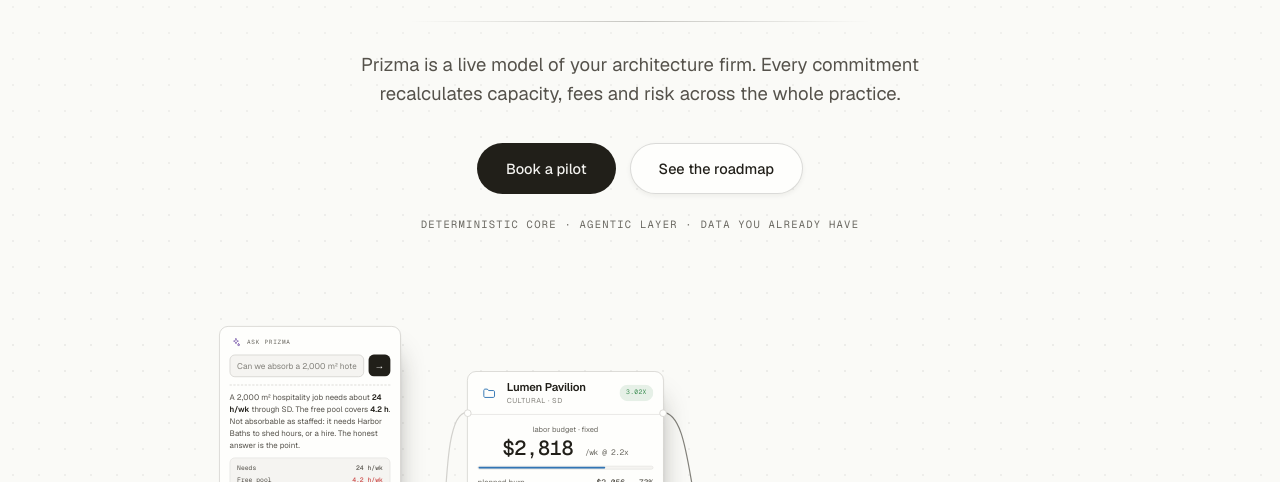
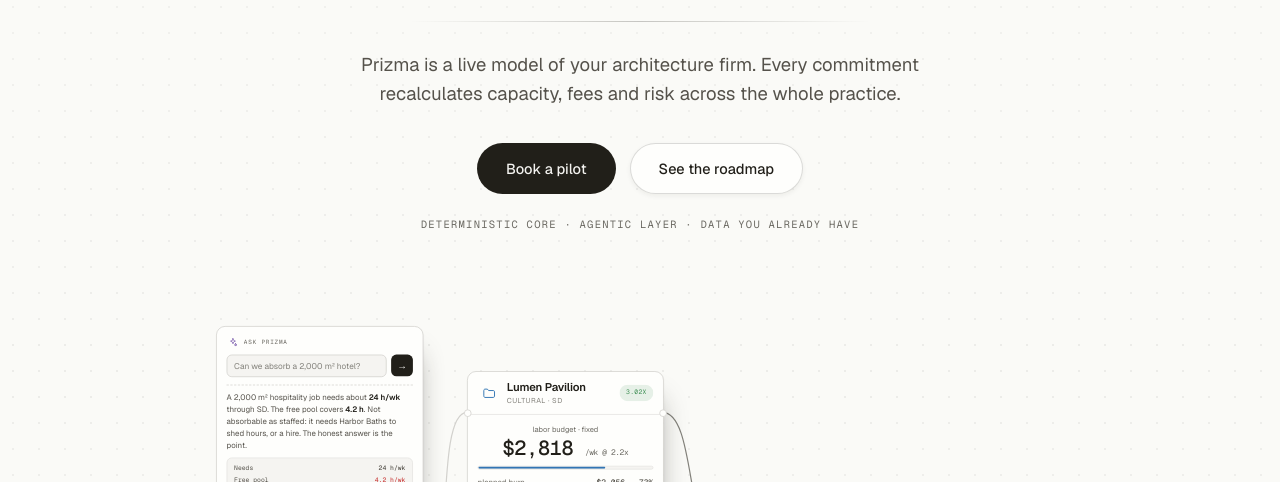
Before and after one commit to EmptyFluffy/heyprizma, a plain HTML site: page index.html in a window 1280 px wide. Both pictures are taken after a click on the button "Ask". Shown: the part 318-800 px from the top of the page. Drawn offline with nearby package versions, Linux system fonts and the light colour scheme.

Commit message:
sticky aligned with the staff card; its answers compute from the live model

```diff
--- a/index.html
+++ b/index.html
@@ -693,7 +693,7 @@
 @keyframes pz-tick{ 30%{ color:var(--blue); } }
 
 /* ============ THE AI STICKY ============ */
-.pz-sticky{ position:absolute; z-index:5; text-align:left; width:242px; cursor:grab;
+.pz-sticky{ position:absolute; z-index:5; text-align:left; width:276px; cursor:grab;
   background:var(--surface); border:1px solid var(--line-2); border-radius:var(--r-node);
   box-shadow:1px 1px 2px oklch(24% 0.012 90 / .034), 16px 16px 34px -24px oklch(24% 0.012 90 / .425);
   padding:12px 13px 13px;
@@ -1321,7 +1321,7 @@
           </div>
 
           <!-- THE AI STICKY · prompt the model from the canvas -->
-          <div class="pz-sticky" id="sticky" style="left:60px; top:28px;" data-anim="3">
+          <div class="pz-sticky" id="sticky" style="left:56px; top:28px;" data-anim="3">
             <div class="pz-sticky-head">
               <span class="pz-sticky-mark" aria-hidden="true"><svg viewBox="0 0 24 24" fill="none" stroke="currentColor" stroke-width="1.7" stroke-linecap="round" stroke-linejoin="round"><path d="M12 3l1.8 4.6L18 9.4l-4.2 1.8L12 16l-1.8-4.8L6 9.4l4.2-1.8Z"/><path d="M18.5 15.5l.9 2.1 2.1.9-2.1.9-.9 2.1-.9-2.1-2.1-.9 2.1-.9Z"/></svg></span>
               <span>Ask Prizma</span>
@@ -1880,44 +1880,75 @@
   // the pointer demo replaced the old idle breath; stopIdle stays as a no-op the sliders may call
   function stopIdle(){}
 
-  // ---- the AI sticky: scripted proposals, draft or apply ----
+  // ---- the AI sticky: scripted plans, live numbers ----
+  // The plans are fixed (that is the script); every figure in them is computed
+  // from the model at ask time, so the answers stay true after the visitor
+  // drags a slider or applies a change. Same engine, same arithmetic.
+  const pct = (p) => Math.round(burnOf(p) / (p.revenue / p.target) * 100);
+  function planRebalance(){
+    // move up to 4 h of Nora from Harbor into Lumen's room, park up to 2.7 h of DD scope
+    const move = Math.min(4, M.harbor.hours.mara, Math.max(0, 20 - M.lumen.hours.mara));
+    const park = Math.min(2.7, M.harbor.hours.mara - move);
+    const hAfter = { ...M.harbor, hours: { ...M.harbor.hours, mara: M.harbor.hours.mara - move - park } };
+    const lAfter = { ...M.lumen, hours: { ...M.lumen.hours, mara: M.lumen.hours.mara + move } };
+    const before = M.lumen.hours.mara + M.harbor.hours.mara;
+    return { move, park, h0: pct(M.harbor), h1: pct(hAfter), l0: pct(M.lumen), l1: pct(lAfter),
+             w0: before, w1: before - park };
+  }
+  const freePool = () => Math.max(0, M.cap - M.lumen.hours.mara - M.harbor.hours.mara) * 0.6;
   const SCEN = {
     harbor: {
       match: /harbor|fix|burn|over|rebalance/i,
-      say: 'Harbor Baths burns <b>200% of its budget</b>. The model finds 4.0 h of Nora\u2019s Harbor time that Lumen can absorb inside its room, and 2.7 h of DD scope that can move to next phase. Burn drops to <b>151%</b>; the rest is a fee conversation.',
+      build(){
+        const p = planRebalance();
+        return {
+          say: 'Harbor Baths burns <b>' + p.h0 + '% of its budget</b>. The model finds ' + p.move.toFixed(1) + ' h of Nora\u2019s Harbor time that Lumen can absorb inside its room, and ' + p.park.toFixed(1) + ' h of DD scope that can move to next phase. Burn drops to <b>' + p.h1 + '%</b>; the rest is a fee conversation.',
           deltas: [
-        ['Harbor \u00b7 burn', '200% \u2192 151%', 'g'],
-        ['Lumen \u00b7 burn', '73% \u2192 86%', ''],
-        ['Nora \u00b7 workload', 'unchanged', ''],
+            ['Harbor \u00b7 burn', p.h0 + '% \u2192 ' + p.h1 + '%', 'g'],
+            ['Lumen \u00b7 burn', p.l0 + '% \u2192 ' + p.l1 + '%', ''],
+            ['Nora \u00b7 workload', p.w0.toFixed(1) + ' \u2192 ' + p.w1.toFixed(1) + ' h', ''],
           ],
           actions: true,
+        };
+      },
     },
     hotel: {
       match: /hotel|absorb|2.?000|take on|new project/i,
-      say: 'A 2,000 m\u00b2 hospitality job needs about <b>24 h/wk</b> through SD. The free pool covers <b>4.2 h</b>. Not absorbable as staffed: it needs Harbor Baths to shed hours, or a hire. The honest answer is the point.',
+      build(){
+        const free = freePool(), need = 24;
+        return {
+          say: 'A 2,000 m\u00b2 hospitality job needs about <b>' + need + ' h/wk</b> through SD. The free pool covers <b>' + free.toFixed(1) + ' h</b>. Not absorbable as staffed: it needs Harbor Baths to shed hours, or a hire. The honest answer is the point.',
           deltas: [
-        ['Needs', '24 h/wk', ''],
-        ['Free pool', '4.2 h/wk', 'r'],
-        ['Gap', '19.8 h/wk', 'r'],
+            ['Needs', need + ' h/wk', ''],
+            ['Free pool', free.toFixed(1) + ' h/wk', 'r'],
+            ['Gap', (need - free).toFixed(1) + ' h/wk', 'r'],
           ],
           actions: false,
+        };
+      },
     },
     mara: {
       match: /nora|mara|leaves|quit|single point|breaks/i,
-      say: 'If <b>Nora leaves</b>: Harbor Baths loses 18.7 h/wk and Lumen Pavilion 14.3 h/wk with no same-typology backfill. Both projects orphan, and survives-losing drops to <b>0</b>. She is the single point of failure.',
+      build(){
+        const free = freePool();
+        const surv0 = free > 12 ? 2 : free > 4 ? 1 : 0;
+        return {
+          say: 'If <b>Nora leaves</b>: Harbor Baths loses ' + M.harbor.hours.mara.toFixed(1) + ' h/wk and Lumen Pavilion ' + M.lumen.hours.mara.toFixed(1) + ' h/wk with no same-typology backfill. Both projects orphan, and survives-losing drops to <b>0</b>. She is the single point of failure.',
           deltas: [
-        ['Harbor Baths', 'orphaned \u00b7 \u221218.7 h', 'r'],
-        ['Lumen Pavilion', '\u221214.3 h/wk', 'r'],
-        ['Survives losing', '1 \u2192 0 people', 'r'],
+            ['Harbor Baths', 'orphaned \u00b7 \u2212' + M.harbor.hours.mara.toFixed(1) + ' h', 'r'],
+            ['Lumen Pavilion', '\u2212' + M.lumen.hours.mara.toFixed(1) + ' h/wk', 'r'],
+            ['Survives losing', surv0 + ' \u2192 0 people', 'r'],
           ],
           actions: false,
+        };
+      },
     },
   };
 
   const out = $('stickyOut'), think = $('stickyThink'), chips = $('stickyChips');
   function ask(key){
     stopIdle();
-    const sc = SCEN[key] || SCEN.hotel;
+    const sc = (SCEN[key] || SCEN.hotel).build();
     chips.style.display = 'none'; out.style.display = 'none';
     think.style.display = 'flex';
     setTimeout(() => {
@@ -1942,9 +1973,10 @@
     }, 950);
   }
   function applyRebalance(){
-    // move 4h of Nora from Harbor to Lumen, park 2.7h of Harbor DD scope
-    M.harbor.hours.mara = 12.0;
-    M.lumen.hours.mara = Math.min(20, M.lumen.hours.mara + 4);
+    // execute exactly the plan the answer described, from the same helper
+    const p = planRebalance();
+    M.harbor.hours.mara = M.harbor.hours.mara - p.move - p.park;
+    M.lumen.hours.mara = Math.min(20, M.lumen.hours.mara + p.move);
     $('mara-lumen').value = M.lumen.hours.mara;
     derive();
     pulse('e-mara-harbor'); setTimeout(() => pulse('e-mara-lumen'), 260);
```
Lines whose indentation alone changed are shown as unchanged.
